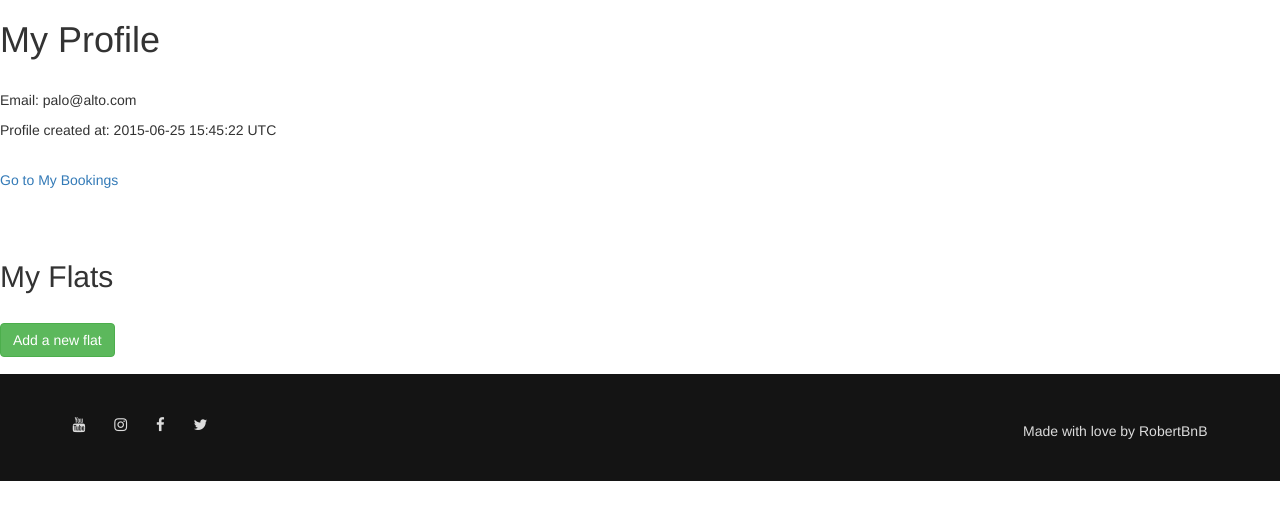
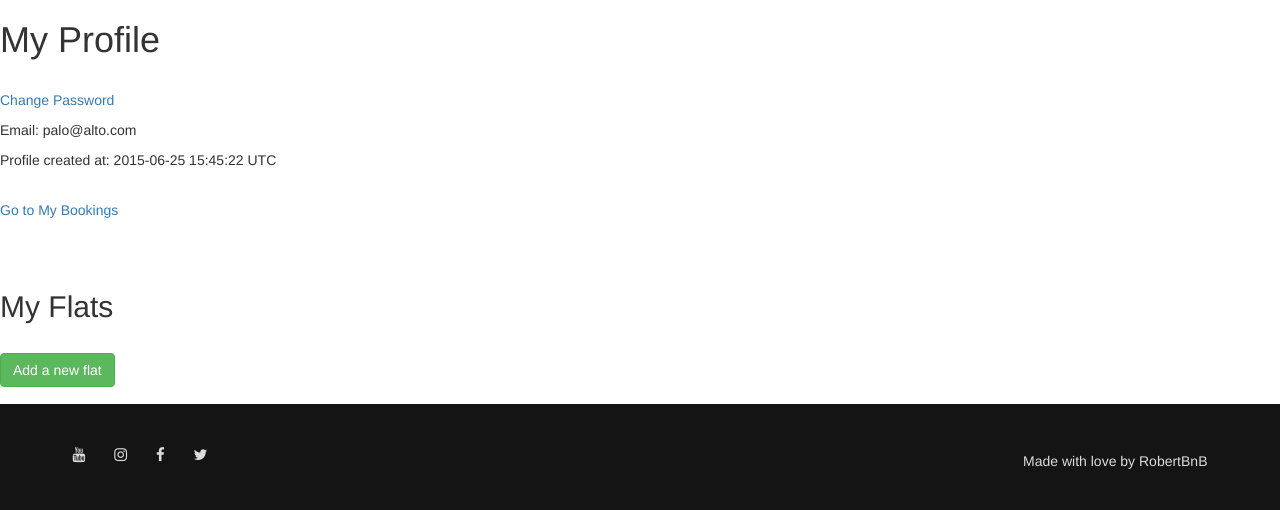
Before and after one commit to mariongj/tamadi, a Rails app: page /flats/my_flats in a window 1280 px wide. Shown: the part 73-583 px from the top of the page. Run offline with Rails 7, Linux system fonts and the light colour scheme; a user stored in the database is signed in; grey boxes labelled with a size stand in for pictures from a placeholder-image service; data that the repository does not hold is empty; style sheets or scripts are compiled from the project's sources; parts of the project's set-up code (start-up, migrations or seed data) failed here and were passed over; some libraries are stand-ins or nearby versions.

```diff
--- a/app/views/flats/my_flats.html.erb
+++ b/app/views/flats/my_flats.html.erb
@@ -1,6 +1,6 @@
 <h1>My Profile</h1>
 <br>
-
+<p><%= link_to "Change Password", edit_user_password_path(current_user) %></p>
 <p>Email: <%= current_user.email %></p>
 <p>Profile created at: <%= current_user.created_at %></p>
 <br>
```
